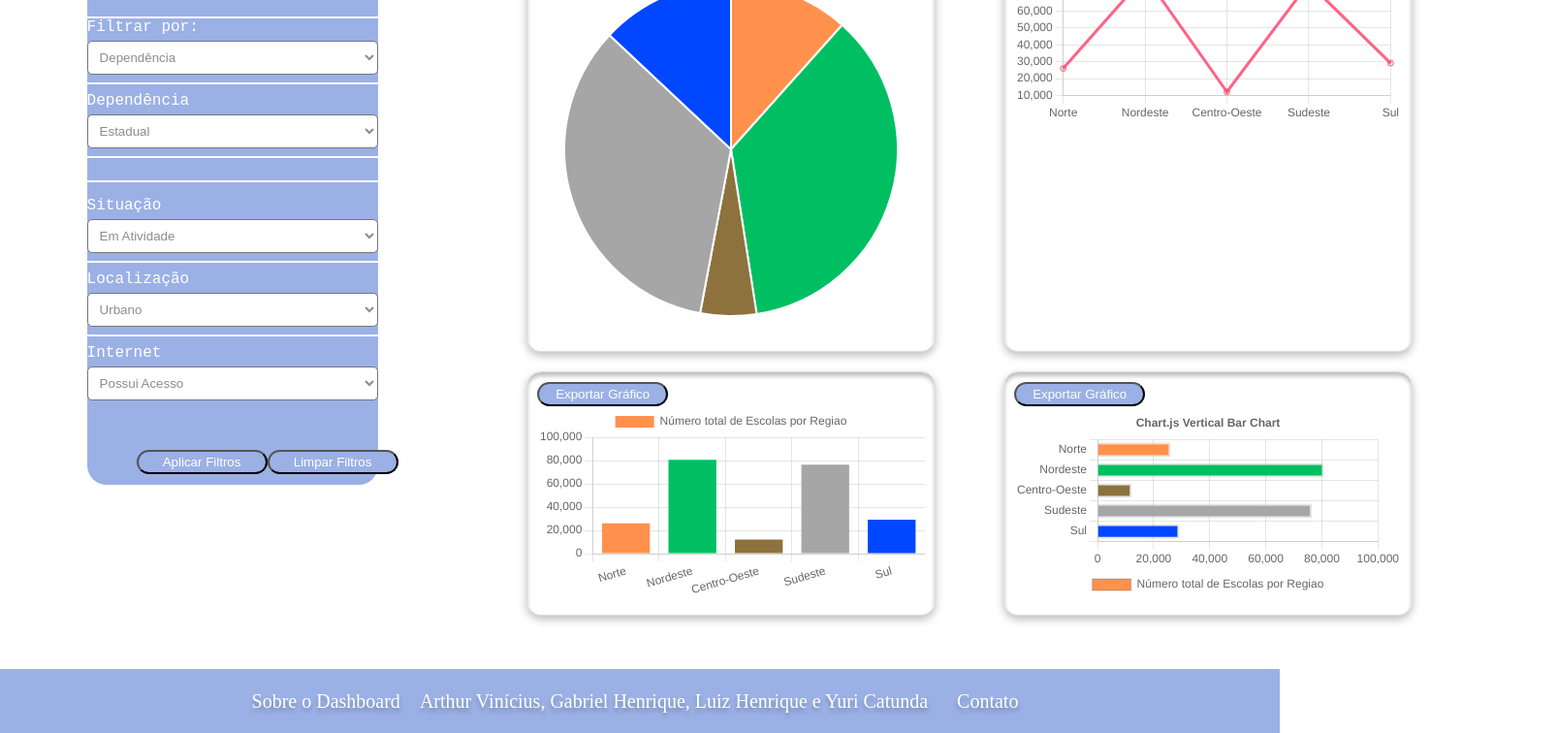
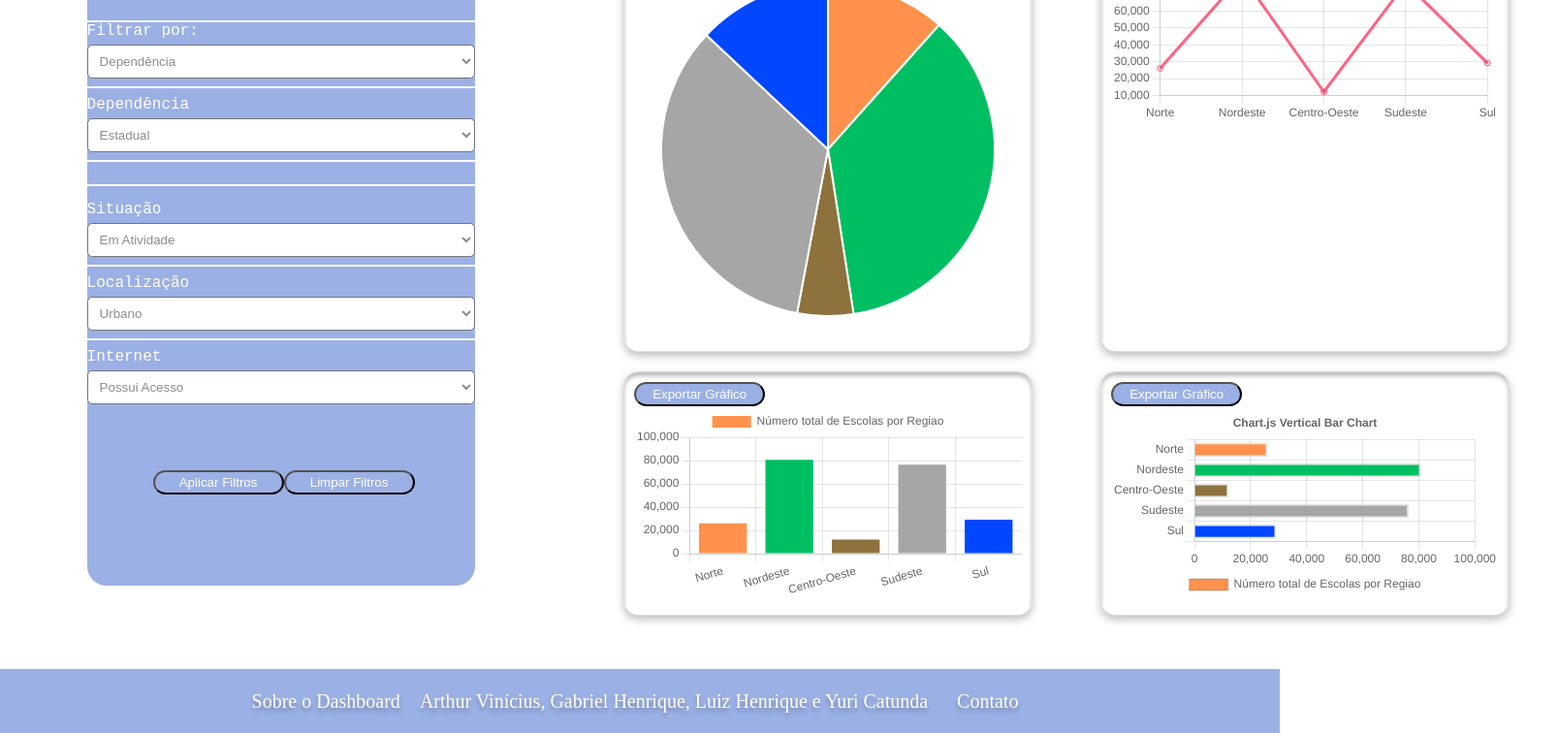
Before and after one commit to gabrielhilins/Projeto-Dashboard-Inep, a plain HTML site: page escola.html in a window 1280 px wide. Shown: the part 189-945 px from the top of the page at 97% size, 1607 px wide, since content can reach past the window. Drawn offline with nearby package versions, Linux system fonts and the light colour scheme.

Commit message:
Update escola.html

```diff
--- a/escola.html
+++ b/escola.html
@@ -27,7 +27,7 @@
     </header>
     <div class="container">
         <div class="sidebar">
-            <aside class="h-full" style="width: 300px; height: 600px; background-color: #9BB0E5; border-radius: 20px;">
+            <aside class="h-full" style="width: 400px; height: 700px; background-color: #9BB0E5; border-radius: 20px;">
                 <div class="titulo-filtros">
                     <p>Filtros</p>
                 </div>
```
